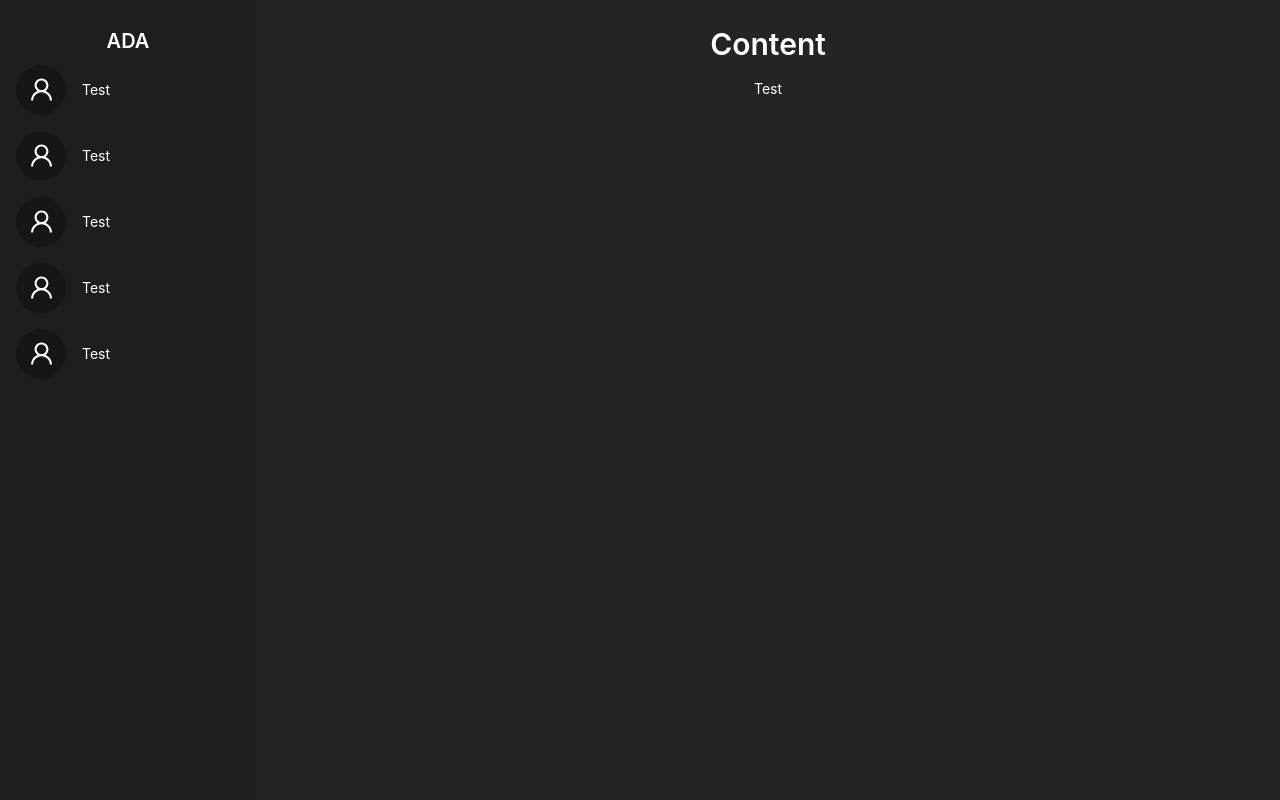
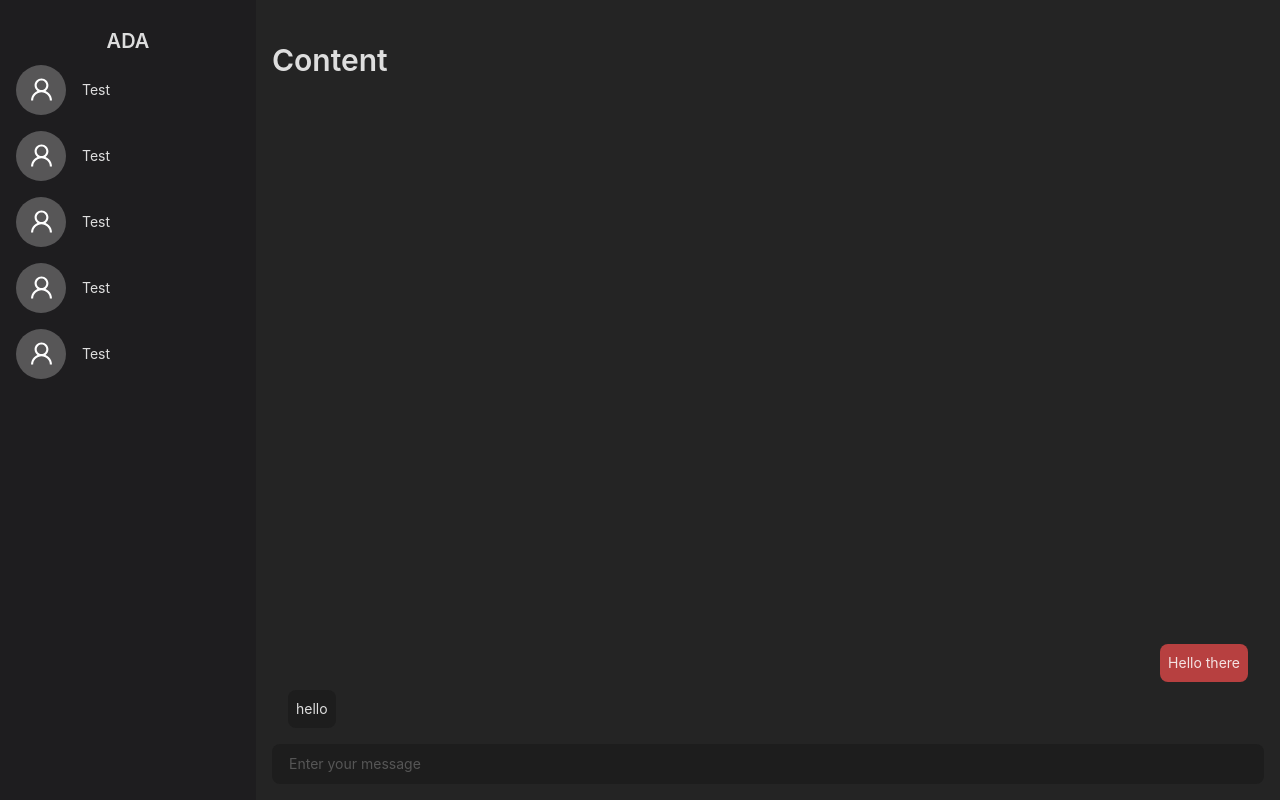
Before and after one commit to alanb4rt/ada-front, a React (Vite) app: page / in a window 1280 px wide. Built offline with nearby package versions, Linux system fonts and the light colour scheme.

Commit message:
feat: implement message layout

```diff
--- a/src/App.tsx
+++ b/src/App.tsx
@@ -5,7 +5,9 @@ import ContentMessage from "./components/ContentMessage";
 const { Content, Sider } = Layout;
 
 const contentStyle: React.CSSProperties = {
-  textAlign: "center",
+  display: "flex",
+  flexDirection: "column",
+  padding: 16,
 };
 
 const siderStyle: React.CSSProperties = {
@@ -13,7 +15,7 @@ const siderStyle: React.CSSProperties = {
   backgroundColor: "#1E1D1F",
 };
 
-const layoutStyle = {
+const layoutStyle: React.CSSProperties = {
   overflow: "hidden",
   height: "100vh",
 };
--- a/src/components/ContentMessage.tsx
+++ b/src/components/ContentMessage.tsx
@@ -1,12 +1,36 @@
-import { Flex, Typography } from "antd";
+import { Flex, Input, Typography } from "antd";
+import MessageCard from "./messageCard";
 
-const { Title, Text } = Typography;
+const { Title } = Typography;
+
+const inputStyle: React.CSSProperties = {
+  borderRadius: 8,
+  backgroundColor: "#1D1D1D",
+  color: "white",
+  padding: 8,
+  paddingInline: 16,
+};
+
+const sectionMessageStyle: React.CSSProperties = {
+  flex: 1,
+  flexDirection: "column-reverse",
+  overflowY: "scroll",
+  padding: 16,
+};
 
 export default function ContentMessage() {
   return (
-    <Flex vertical>
+    <>
       <Title level={2}>Content</Title>
-      <Text>Test</Text>
-    </Flex>
+      <Flex style={sectionMessageStyle} gap={8}>
+        <MessageCard content="hello" />
+        <MessageCard content="Hello there" messageOut />
+      </Flex>
+      <Input
+        placeholder="Enter your message"
+        variant="filled"
+        style={inputStyle}
+      />
+    </>
   );
 }
--- /dev/null
+++ b/src/components/MessageCard.tsx
@@ -0,0 +1,21 @@
+import { Card, Flex, Typography } from "antd";
+
+const { Text } = Typography;
+
+interface Props {
+  content: string;
+  messageOut?: boolean;
+}
+
+export default function MessageCard({ content, messageOut }: Props) {
+  const backgroundColor = messageOut ? "#b74040" : undefined;
+  const justify = messageOut ? "flex-end" : undefined;
+
+  return (
+    <Flex justify={justify} style={{ width: "100%" }}>
+      <Card style={{ width: "fit-content", backgroundColor }}>
+        <Text>{content}</Text>
+      </Card>
+    </Flex>
+  );
+}
--- a/src/index.css
+++ b/src/index.css
@@ -1,3 +1,7 @@
+:root {
+  --primary-color: "#b74040";
+}
+
 body {
   margin: 0;
   min-width: 320px;
--- a/src/main.tsx
+++ b/src/main.tsx
@@ -2,19 +2,24 @@ import { StrictMode } from "react";
 import { createRoot } from "react-dom/client";
 import "./index.css";
 import Router from "./routes.tsx";
-import { ConfigProvider } from "antd";
+import { ConfigProvider, theme } from "antd";
 
-createRoot(document.getElementById('root')!).render(
+createRoot(document.getElementById("root")!).render(
   <StrictMode>
     <ConfigProvider
       theme={{
+        algorithm: theme.darkAlgorithm,
         components: {
+          Card: {
+            colorBgContainer: "#1D1D1D",
+            colorBorderSecondary: "none",
+            bodyPadding: 8,
+          },
+          Input: {
+            activeBorderColor: "#b74040",
+          },
           Layout: {
             bodyBg: "#242424",
-          },
-          Typography: {
-            colorText: "white",
-            colorTextHeading: "white",
           },
         },
       }}
@@ -22,4 +27,4 @@ createRoot(document.getElementById('root')!).render(
       <Router />
     </ConfigProvider>
   </StrictMode>
-)
+);
```
